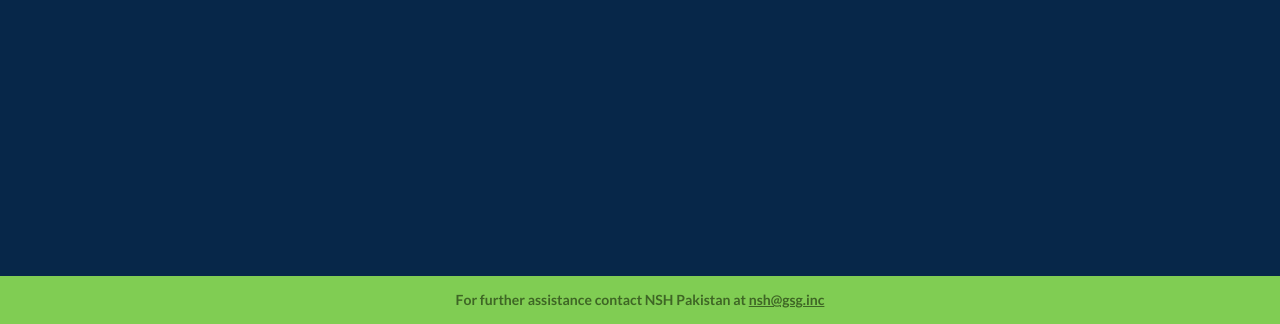
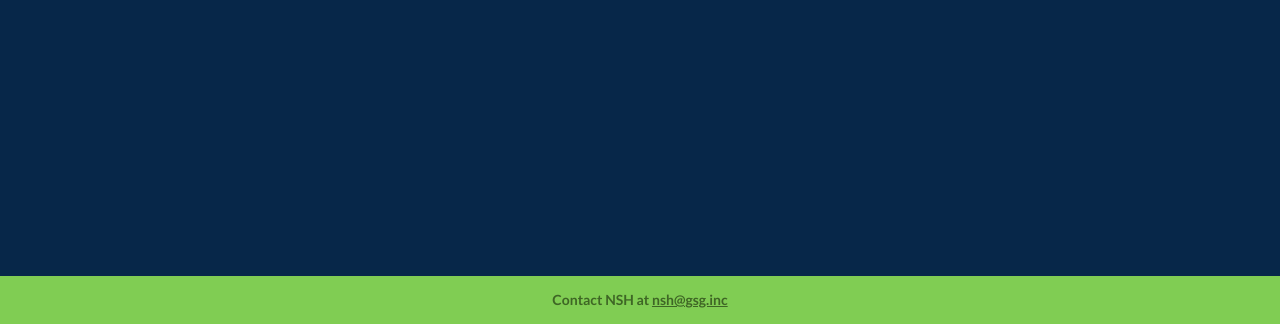
Before and after one commit to EpicSemi/nsh-registration, a plain HTML site: page index.html in a window 1280 px wide. Shown: the part 476-800 px from the top of the page. Drawn offline with Linux system fonts and the light colour scheme.

Commit message:
fix: footer text

```diff
--- a/index.html
+++ b/index.html
@@ -32,7 +32,7 @@
 
     <footer class="footer-st mt-auto py-3">
         <div class="container">
-            <p class="m-0 email-login">For further assistance contact NSH Pakistan at <a href="#">nsh@gsg.inc</a></p>
+            <p class="m-0 email-login">Contact NSH at <a href="#">nsh@gsg.inc</a></p>
         </div>
     </footer>
 </body>
```
